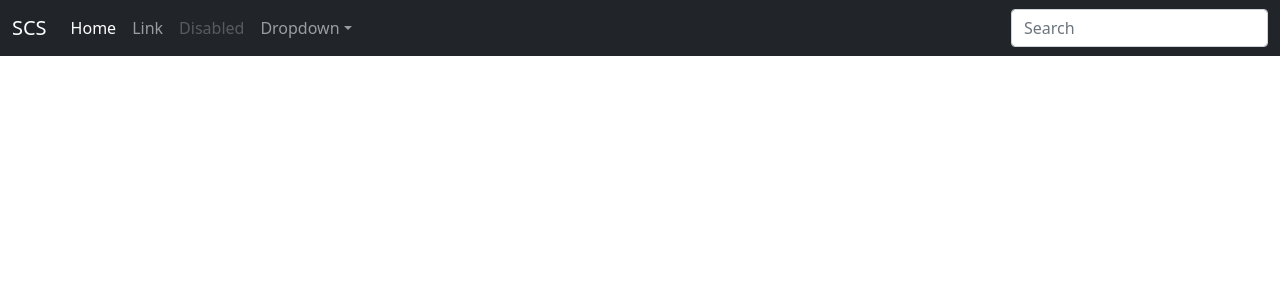
After one commit to seifeldin33/Campus-Portal, a Django app: page /campus_portal/ in a window 1280 px wide. The commit adds this page. Shown: the top 300 px of the page. Run offline with Django 3.2, Linux system fonts and the light colour scheme.

Commit message:
Phase 2: 1) Change models.py "change in requirement" 2) add url to our system "http://localhost:8000/campus_portal/" 3) link the basic front-end with back-end

```diff
--- /dev/null
+++ b/campus_portal/urls.py
@@ -0,0 +1,8 @@
+from django.urls import path
+
+from . import views
+
+urlpatterns = [
+    path('', views.get, name='index'),
+    path('', views.index, name='index'),
+]
--- a/campus_portal/views.py
+++ b/campus_portal/views.py
@@ -1,3 +1,14 @@
+from django.http import HttpResponse
 from django.shortcuts import render
 
+
 # Create your views here.
+
+
+def index(request):
+    return HttpResponse("Hello, world. You're at the polls index.")
+
+
+def get(request):
+    context = {'title': 'N'}
+    return render(request, 'index.html', context)
--- a/djangoProject/urls.py
+++ b/djangoProject/urls.py
@@ -14,8 +14,9 @@ Including another URLconf
     2. Add a URL to urlpatterns:  path('blog/', include('blog.urls'))
 """
 from django.contrib import admin
-from django.urls import path
+from django.urls import include, path
 
 urlpatterns = [
     path('admin/', admin.site.urls),
+    path('campus_portal/', include('campus_portal.urls')),
 ]
--- a/templates/index.html
+++ b/templates/index.html
@@ -1,10 +1,27 @@
 <!DOCTYPE html>
 <html lang="en">
+
 <head>
     <meta charset="UTF-8">
     <title>{{ title }}</title>
+    <meta name="viewport" content="width=device-width, initial-scale=1">
+    <meta name="description" content="">
+    <meta name="author" content="">
+    <meta name="generator" content="">
+
+
+    <!-- Bootstrap core CSS -->
+    <link href="https://cdn.jsdelivr.net/npm/bootstrap@5.1.3/dist/css/bootstrap.min.css" rel="stylesheet"
+            integrity="sha384-1BmE4kWBq78iYhFldvKuhfTAU6auU8tT94WrHftjDbrCEXSU1oBoqyl2QvZ6jIW3" crossorigin="anonymous">
+    <script src="https://cdn.jsdelivr.net/npm/bootstrap@5.1.3/dist/js/bootstrap.bundle.min.js"
+            integrity="sha384-ka7Sk0Gln4gmtz2MlQnikT1wXgYsOg+OMhuP+IlRH9sENBO0LRn5q+8nbTov4+1p"
+            crossorigin="anonymous"></script>
 </head>
+
 <body>
+{% include "layouts/nav.html" %}
+{#{% include "layouts/nav.html" %}#}
+
 
 </body>
 </html>
--- /dev/null
+++ b/templates/layouts/nav.html
@@ -0,0 +1,35 @@
+<nav class="navbar navbar-expand-md navbar-dark bg-dark" aria-label="Fourth navbar example">
+    <div class="container-fluid">
+        <a class="navbar-brand" href="#">SCS</a>
+        <button class="navbar-toggler" type="button" data-bs-toggle="collapse" data-bs-target="#navbarsExample04"
+                aria-controls="navbarsExample04" aria-expanded="false" aria-label="Toggle navigation">
+            <span class="navbar-toggler-icon"></span>
+        </button>
+
+        <div class="collapse navbar-collapse" id="navbarsExample04">
+            <ul class="navbar-nav me-auto mb-2 mb-md-0">
+                <li class="nav-item">
+                    <a class="nav-link active" aria-current="page" href="#">Home</a>
+                </li>
+                <li class="nav-item">
+                    <a class="nav-link" href="#">Link</a>
+                </li>
+                <li class="nav-item">
+                    <a class="nav-link disabled">Disabled</a>
+                </li>
+                <li class="nav-item dropdown">
+                    <a class="nav-link dropdown-toggle" href="#" id="dropdown04" data-bs-toggle="dropdown"
+                        aria-expanded="false">Dropdown</a>
+                    <ul class="dropdown-menu" aria-labelledby="dropdown04">
+                        <li><a class="dropdown-item" href="#">Action</a></li>
+                        <li><a class="dropdown-item" href="#">Another action</a></li>
+                        <li><a class="dropdown-item" href="#">Something else here</a></li>
+                    </ul>
+                </li>
+            </ul>
+            <form>
+                <input class="form-control" type="text" placeholder="Search" aria-label="Search">
+            </form>
+        </div>
+    </div>
+</nav>
```
Also changed, not shown: campus_portal/models.py (+1 -21 lines), campus_portal/old_models.py (added, +99 -0 lines), templates/test.py (deleted).
